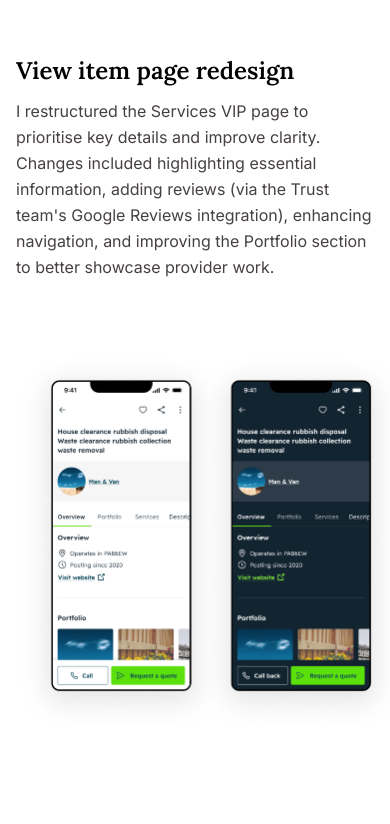
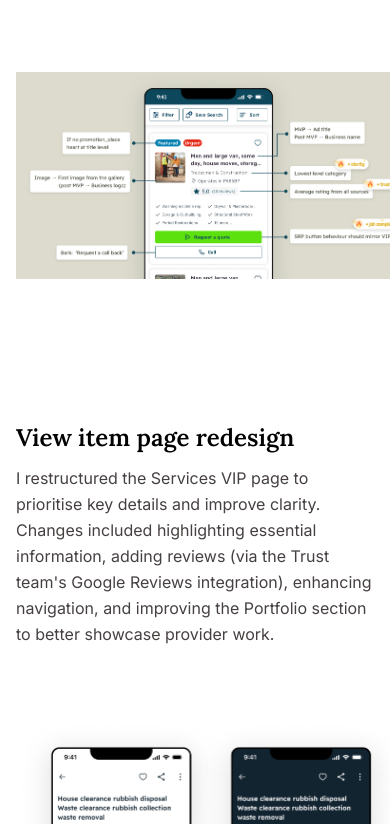
Before and after one commit to MykolaShevchuk/mariana, a Next.js app: page /case-studies/gumtree-services in a window 390 px wide. Shown: the part 8088-8912 px from the top of the page. Built offline with nearby package versions, Linux system fonts and the light colour scheme.

Commit message:
Update Gumtree Services case study layout: change background color for visual consistency across sections, add a new SRP image for enhanced content representation, and ensure uniformity in design elements throughout the page.

```diff
--- a/src/app/case-studies/gumtree-services/page.tsx
+++ b/src/app/case-studies/gumtree-services/page.tsx
@@ -398,7 +398,7 @@ export default function GumtreeServicesPage() {
 				{/* Buyer Journey Image */}
 				<section className='py-12 sm:py-8 px-4 sm:px-6 lg:px-8'>
 					<div className='max-w-6xl mx-auto'>
-						<div className='sm:bg-gray-50 sm:py-6 sm:pr-6 sm:pb-6 sm:pl-0 sm:rounded-[20px] w-screen sm:w-full mx-auto mb-16 overflow-x-auto overflow-y-hidden scrollbar-thin scrollbar-thumb-gray-400/50 scrollbar-track-transparent hover:scrollbar-thumb-gray-400/70 scrollbar-thumb-rounded-full -mx-4 sm:mx-auto'>
+						<div className='sm:bg-[#DCDBCE] sm:py-6 sm:pr-6 sm:pb-6 sm:pl-0 sm:rounded-[20px] w-screen sm:w-full mx-auto mb-16 overflow-x-auto overflow-y-hidden scrollbar-thin scrollbar-thumb-gray-400/50 scrollbar-track-transparent hover:scrollbar-thumb-gray-400/70 scrollbar-thumb-rounded-full -mx-4 sm:mx-auto'>
 							<Image
 								src='/case-studies/gumtree-services/buyer-journey.png'
 								alt='Buyer journey flow showing the complete process from service discovery to provider selection'
@@ -442,13 +442,29 @@ export default function GumtreeServicesPage() {
 			{/* SRP Image */}
 			<section className='py-12 sm:py-8 px-4 sm:px-6 lg:px-8'>
 				<div className='max-w-6xl mx-auto'>
-					<div className='sm:bg-gray-50 sm:py-6 sm:pr-6 sm:pb-6 sm:pl-0 sm:rounded-[20px] w-screen sm:w-full mx-auto mb-16 -mx-4 sm:mx-auto'>
+					<div className='sm:bg-[#DCDBCE] sm:py-6 sm:pr-6 sm:pb-6 sm:pl-0 sm:rounded-[20px] w-screen sm:w-full mx-auto mb-16 -mx-4 sm:mx-auto'>
 						<Image
 							src='/case-studies/gumtree-services/milestone-2-SRP.png'
 							alt='View Item Page showing enhanced Bark provider profile with verified skills, ratings, and improved CTAs'
 							width={1200}
 							height={600}
 							className='w-full h-auto sm:max-w-3xl sm:pl-6 sm:mx-auto min-w-[300px] sm:min-w-auto object-contain'
+							quality={80}
+						/>
+					</div>
+				</div>
+			</section>
+
+			{/* SRP Image 2 */}
+			<section className='py-12 sm:py-8 px-4 sm:px-6 lg:px-8'>
+				<div className='max-w-6xl mx-auto'>
+					<div className='sm:bg-[#DCDBCE] sm:py-6 sm:pr-6 sm:pb-0 sm:pl-0 sm:rounded-[20px] w-screen sm:w-full mx-auto mb-16 -mx-4 sm:mx-auto'>
+						<Image
+							src='/case-studies/gumtree-services/milestone-2-SRP-2.png'
+							alt='Search results page showing Bark provider listings with enhanced filtering and sorting'
+							width={1200}
+							height={600}
+							className='w-full h-auto sm:max-w-full sm:pl-6 sm:pr-6 sm:mx-auto min-w-[300px] sm:min-w-auto object-contain'
 							quality={80}
 						/>
 					</div>
@@ -467,7 +483,7 @@ export default function GumtreeServicesPage() {
 			{/* VIP Image */}
 			<section className='py-12 sm:py-8 px-4 sm:px-6 lg:px-8'>
 				<div className='max-w-6xl mx-auto'>
-					<div className='sm:bg-gray-50 sm:py-6 sm:pr-6 sm:pb-6 sm:pl-0 sm:rounded-[20px] w-screen sm:w-full mx-auto mb-16 -mx-4 sm:mx-auto'>
+					<div className='sm:bg-[#DCDBCE] sm:py-6 sm:pr-6 sm:pb-6 sm:pl-0 sm:rounded-[20px] w-screen sm:w-full mx-auto mb-16 -mx-4 sm:mx-auto'>
 						<Image
 							src='/case-studies/gumtree-services/milestone-2-VIP.png'
 							alt='View Item Page showing enhanced Bark provider profile with verified skills, ratings, and improved CTAs'
@@ -600,7 +616,7 @@ export default function GumtreeServicesPage() {
 			{/* SRP image */}
 			<section className='py-12 sm:py-8 px-4 sm:px-6 lg:px-8'>
 				<div className='max-w-6xl mx-auto'>
-					<div className='sm:bg-gray-50 sm:py-6 sm:pr-6 sm:pb-6 sm:pl-0 sm:rounded-[20px] w-screen sm:w-full mx-auto mb-16 sm:mb-32 mt-8 sm:mt-32 -mx-4 sm:mx-auto'>
+					<div className='sm:bg-[#DCDBCE] sm:py-6 sm:pr-6 sm:pb-6 sm:pl-0 sm:rounded-[20px] w-screen sm:w-full mx-auto mb-16 sm:mb-32 mt-8 sm:mt-32 -mx-4 sm:mx-auto'>
 						<Image
 							src='/case-studies/gumtree-services/milestone-3-SRP.png'
 							alt='Search Results Page showing Bark integration with enhanced provider cards, ratings, and improved CTAs'
@@ -626,7 +642,7 @@ export default function GumtreeServicesPage() {
 			{/* VIP image */}
 			<section className='py-12 sm:py-8 px-4 sm:px-6 lg:px-8'>
 				<div className='max-w-6xl mx-auto'>
-					<div className='sm:bg-gray-50 sm:py-6 sm:pr-6 sm:pb-6 sm:pl-0 sm:rounded-[20px] w-screen sm:w-full mx-auto mb-16 sm:mb-32 mt-8 sm:mt-32 -mx-4 sm:mx-auto'>
+					<div className='sm:bg-[#DCDBCE] sm:py-6 sm:pr-6 sm:pb-6 sm:pl-0 sm:rounded-[20px] w-screen sm:w-full mx-auto mb-16 sm:mb-32 mt-8 sm:mt-32 -mx-4 sm:mx-auto'>
 						<Image
 							src='/case-studies/gumtree-services/milestone-3-VIP.png'
 							alt='View Item Page showing enhanced Bark provider profile with verified skills, ratings, and improved CTAs'
```
Also changed, not shown: public/case-studies/gumtree-services/milestone-2-SRP-2.png (added).
